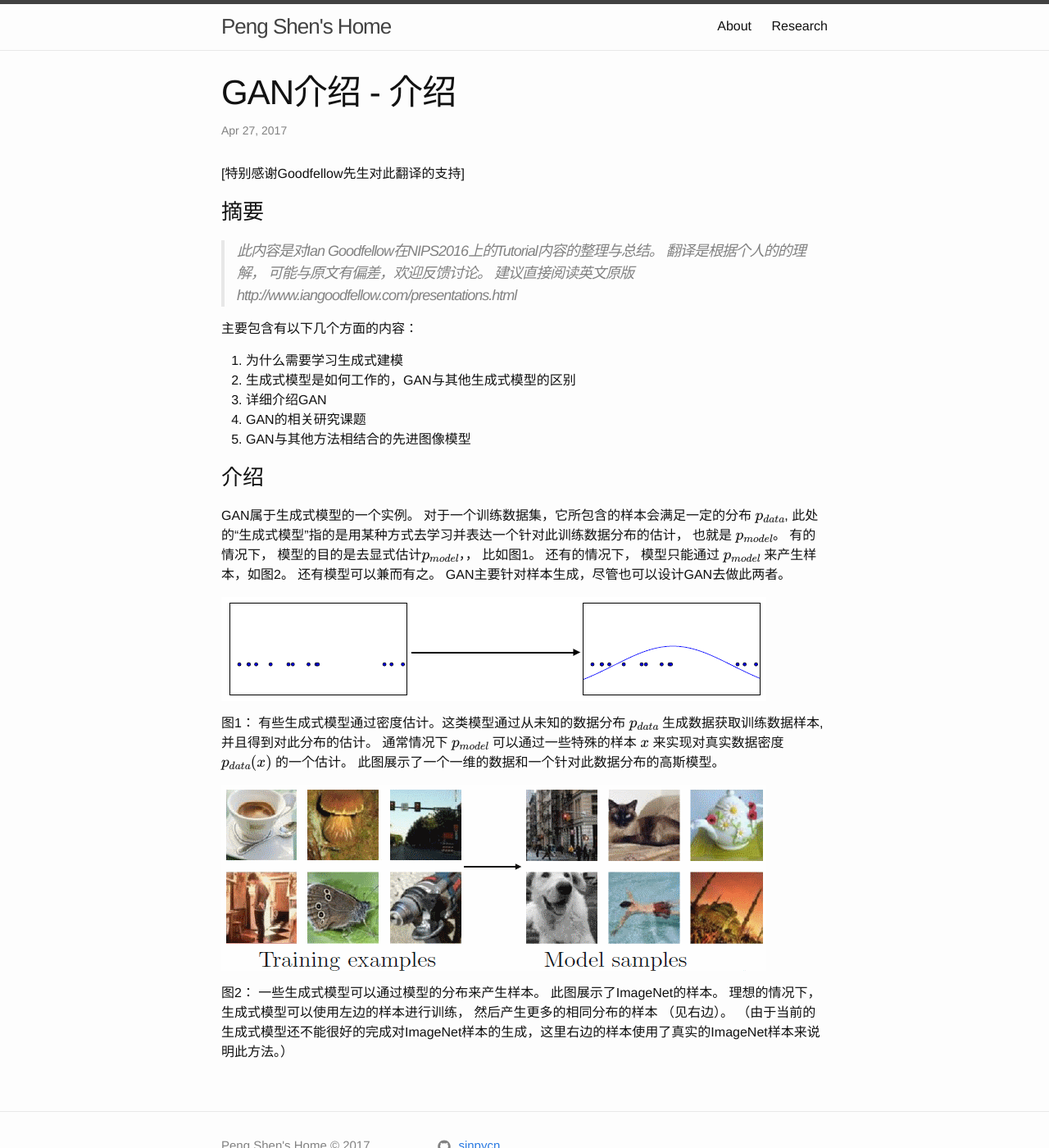
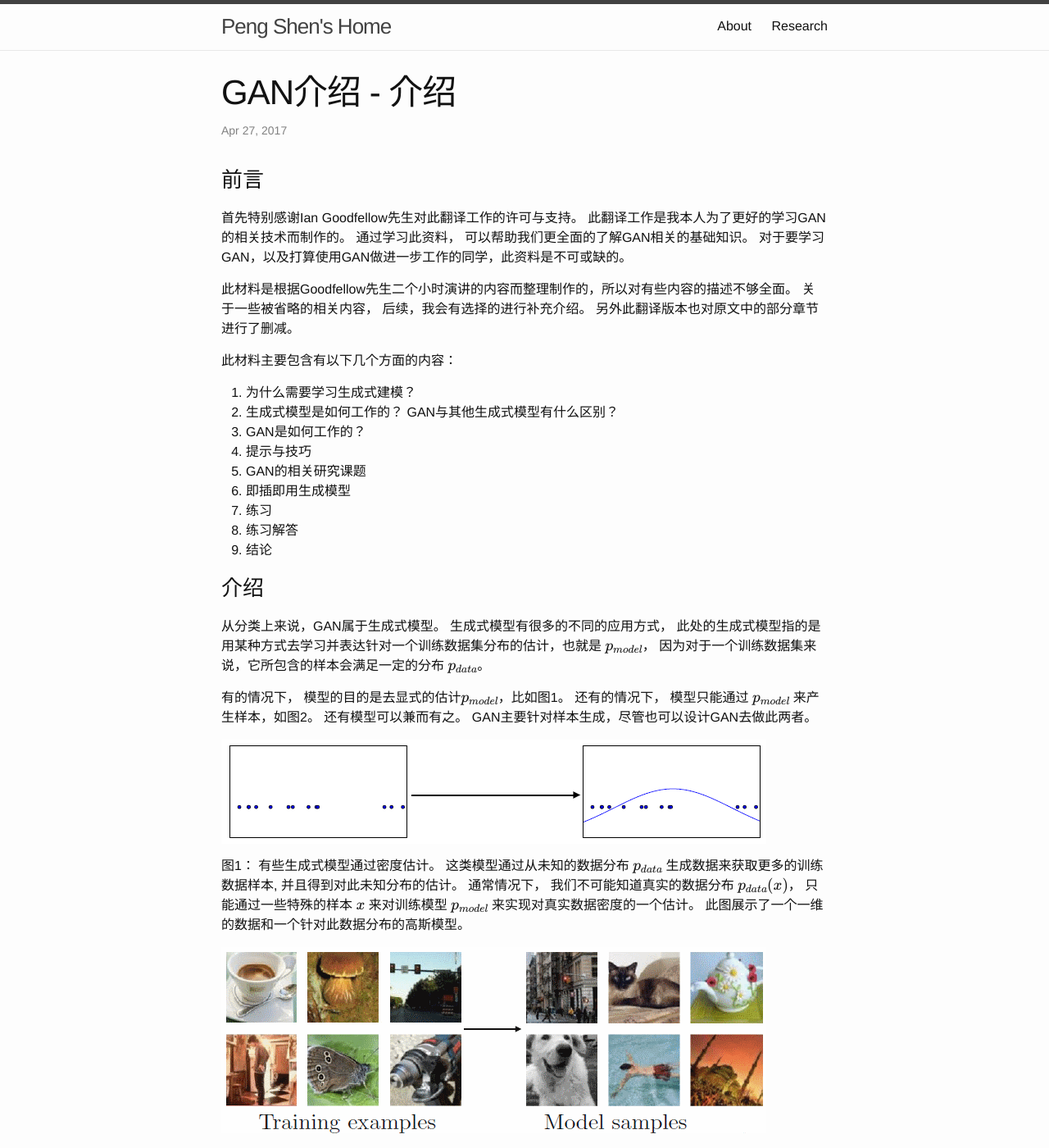
Before and after one commit to sinpycn/sinpycn.github.io, a Jekyll site: the page built from _posts/research/2017-04-27-NIPS2016-GAN-Tutorial-:-Introduction.md, in a window 1280 px wide and 1400 px high. Shown: the whole window at 82% size. Built offline with Jekyll 4.4.1, drawn with Linux system fonts in a browser that asks for light colours; formulas are drawn with MathJax 3; some of the changed text lies outside the part shown.

Commit message:
Update 2017-04-27-NIPS2016-GAN-Tutorial-:-Introduction.md

```diff
--- a/_posts/research/2017-04-27-NIPS2016-GAN-Tutorial-:-Introduction.md
+++ b/_posts/research/2017-04-27-NIPS2016-GAN-Tutorial-:-Introduction.md
@@ -5,34 +5,41 @@ mathjax: true
 categories: [research, gan-tutorial]
 ---
 
-[特别感谢Goodfellow先生对此翻译的支持]
+### 前言
 
-### 摘要
+首先特别感谢Ian Goodfellow先生对此翻译工作的许可与支持。
+此翻译工作是我本人为了更好的学习GAN的相关技术而制作的。
+通过学习此资料， 可以帮助我们更全面的了解GAN相关的基础知识。
+对于要学习GAN，以及打算使用GAN做进一步工作的同学，此资料是不可或缺的。
 
-> 此内容是对Ian Goodfellow在NIPS2016上的Tutorial内容的整理与总结。
-> 翻译是根据个人的的理解， 可能与原文有偏差，欢迎反馈讨论。
-> 建议直接阅读英文原版 http://www.iangoodfellow.com/presentations.html
+此材料是根据Goodfellow先生二个小时演讲的内容而整理制作的，所以对有些内容的描述不够全面。
+关于一些被省略的相关内容， 后续，我会有选择的进行补充介绍。
+另外此翻译版本也对原文中的部分章节进行了删减。
 
+此材料主要包含有以下几个方面的内容：
 
-主要包含有以下几个方面的内容：
-
-1. 为什么需要学习生成式建模
-2. 生成式模型是如何工作的，GAN与其他生成式模型的区别
-3. 详细介绍GAN
-4. GAN的相关研究课题
-5. GAN与其他方法相结合的先进图像模型
+1. 为什么需要学习生成式建模？
+2. 生成式模型是如何工作的？ GAN与其他生成式模型有什么区别？
+3. GAN是如何工作的？
+4. 提示与技巧
+5. GAN的相关研究课题
+6. 即插即用生成模型
+7. 练习
+8. 练习解答
+9. 结论
 
 ### 介绍
-GAN属于生成式模型的一个实例。 对于一个训练数据集，它所包含的样本会满足一定的分布 $$p_{data}$$, 此处的“生成式模型”指的是用某种方式去学习并表达一个针对此训练数据分布的估计， 也就是 $$p_{model}$$。
-有的情况下， 模型的目的是去显式估计$$p_{model}$$，， 比如图1。
+从分类上来说，GAN属于生成式模型。 生成式模型有很多的不同的应用方式， 此处的生成式模型指的是用某种方式去学习并表达针对一个训练数据集分布的估计，也就是 $$p_{model}$$， 因为对于一个训练数据集来说，它所包含的样本会满足一定的分布 $$p_{data}$$。
+
+有的情况下， 模型的目的是去显式的估计$$p_{model}$$，比如图1。
 还有的情况下， 模型只能通过 $$p_{model}$$ 来产生样本，如图2。
 还有模型可以兼而有之。 GAN主要针对样本生成，尽管也可以设计GAN去做此两者。
 
 ![Figure 1](/images/201704/28/fig01.png)
 
-图1： 有些生成式模型通过密度估计。这类模型通过从未知的数据分布 $$p_{data}$$ 生成数据获取训练数据样本, 并且得到对此分布的估计。 通常情况下 $$p_{model}$$ 可以通过一些特殊的样本 $$x$$ 来实现对真实数据密度 $$p_{data}(x)$$ 的一个估计。
+图1： 有些生成式模型通过密度估计。 这类模型通过从未知的数据分布 $$p_{data}$$ 生成数据来获取更多的训练数据样本, 并且得到对此未知分布的估计。 通常情况下， 我们不可能知道真实的数据分布 $$p_{data}(x)$$， 只能通过一些特殊的样本 $$x$$ 来对训练模型 $$p_{model}$$ 来实现对真实数据密度的一个估计。
 此图展示了一个一维的数据和一个针对此数据分布的高斯模型。
 
 ![Figure 2](/images/201704/28/fig02.png)
 
-图2： 一些生成式模型可以通过模型的分布来产生样本。 此图展示了ImageNet的样本。 理想的情况下，生成式模型可以使用左边的样本进行训练， 然后产生更多的相同分布的样本 （见右边）。 （由于当前的生成式模型还不能很好的完成对ImageNet样本的生成，这里右边的样本使用了真实的ImageNet样本来说明此方法。）
+图2： 一些生成式模型可以通过模型的分布来产生样本。 此图展示了ImageNet的样本。 理想的情况下，生成式模型可以使用左边的样本进行训练， 然后产生更多的相同分布的样本 （见右边）。 （由于当前的生成式模型还不能很好的完成对ImageNet样本的生成，此图中右边的样本使用了真实的ImageNet样本来说明此方法。）
```
